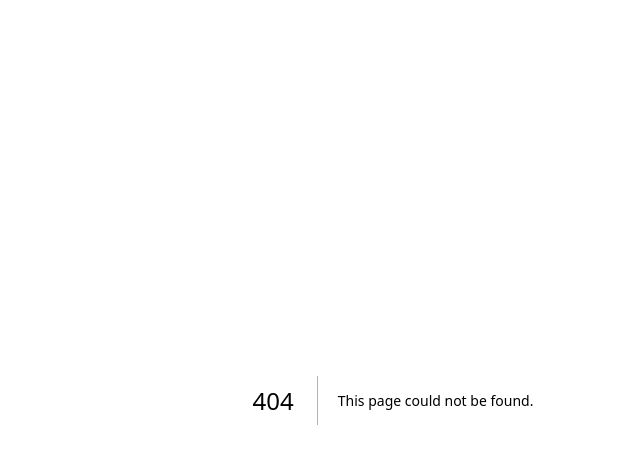
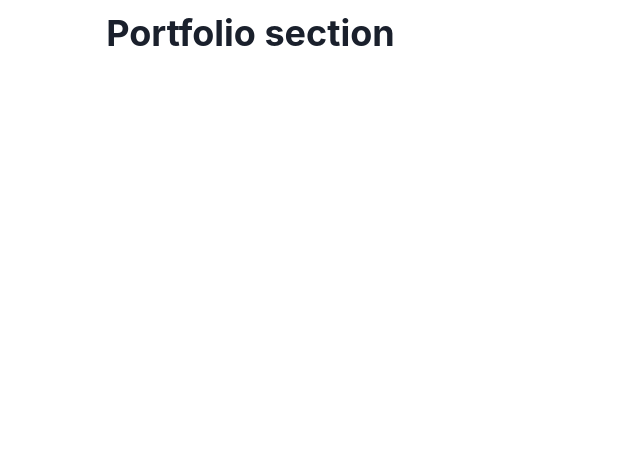
Before and after one commit to d-alanis98/nextjs-react-complete-guide, a Next.js app: page /portfolio in a window 1280 px wide. Before the commit this address had no page. Shown: the top 464 px of the page, without its empty margins (247-887 px from the left). Built offline with nearby package versions, Linux system fonts and the light colour scheme.

Commit message:
Use chakra UI in pages

```diff
--- a/pages/about.tsx
+++ /dev/null
@@ -1,11 +0,0 @@
-// Styles
-import styles from '../styles/Home.module.css';
-
-
-const About: React.FC = () => (
-    <div className = { styles.main }>
-        <h1>About section</h1>
-    </div>
-);
-
-export default About;
--- /dev/null
+++ b/pages/about/index.tsx
@@ -0,0 +1,10 @@
+
+import { Container, Heading } from '@chakra-ui/react';
+
+const About: React.FC = () => (
+    <Container className='pt-5 pb-3'>
+        <Heading className='text-blue-500'>About section</Heading>
+    </Container>
+);
+
+export default About;
--- a/pages/index.tsx
+++ b/pages/index.tsx
@@ -1,11 +1,10 @@
-// Styles
-import styles from '../styles/Home.module.css';
+import { Container, Heading } from '@chakra-ui/react';
 
 
 const Home: React.FC = () => (
-  <div className={styles.main}>
-    <h2>Hello from Next.js</h2>
-  </div>
+    <Container className='p-4'>
+        <Heading>Hello from Next.js</Heading>
+    </Container>
 );
 
 export default Home;
--- /dev/null
+++ b/pages/portfolio/index.tsx
@@ -0,0 +1,12 @@
+import { Container, Heading } from '@chakra-ui/react';
+
+
+const Portfolio: React.FC = () => (
+    <Container className='p-3'>
+        <Heading>
+            Portfolio section
+        </Heading>
+    </Container>
+);
+
+export default Portfolio;
--- a/styles/globals.css
+++ b/styles/globals.css
@@ -1,6 +1,16 @@
 @tailwind base;
 @tailwind components;
 @tailwind utilities;
+
+@layer base {
+  h1 {
+    @apply text-2xl;
+  }
+
+  h2 {
+    @apply text-xl;
+  }
+}
 
 :root {
   --max-width: 1100px;
--- a/tailwind.config.js
+++ b/tailwind.config.js
@@ -1,5 +1,5 @@
 /** @type {import('tailwindcss').Config} */
-const tailwindConfig = {
+module.exports = {
   content: [
     './pages/**/*.{js,ts,jsx,tsx}',
     './components/**/*.{js,ts,jsx,tsx}',
@@ -9,5 +9,3 @@ const tailwindConfig = {
   },
   plugins: [],
 };
-
-export default tailwindConfig;
```
Also changed, not shown: .eslintrc.json.
